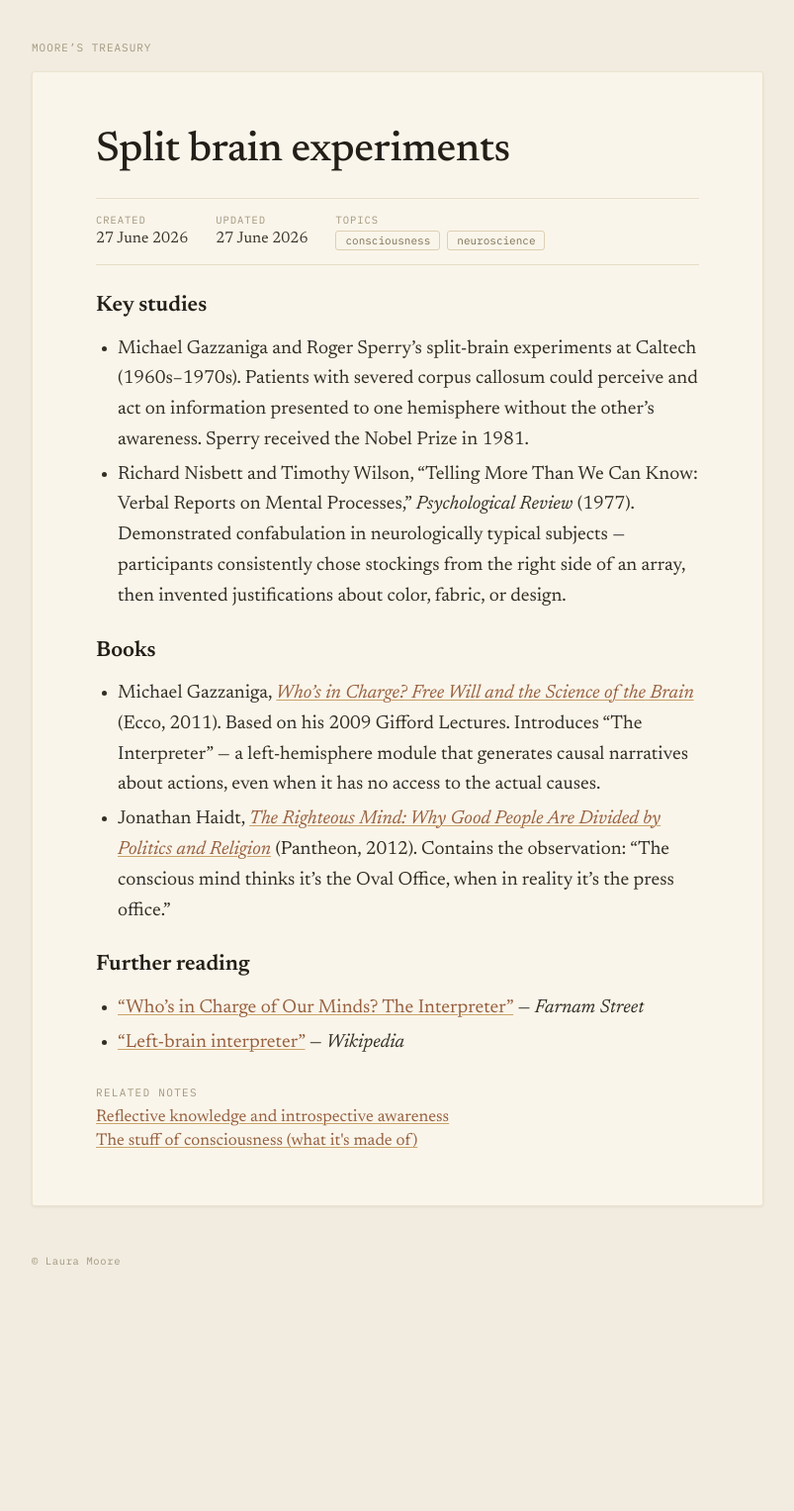
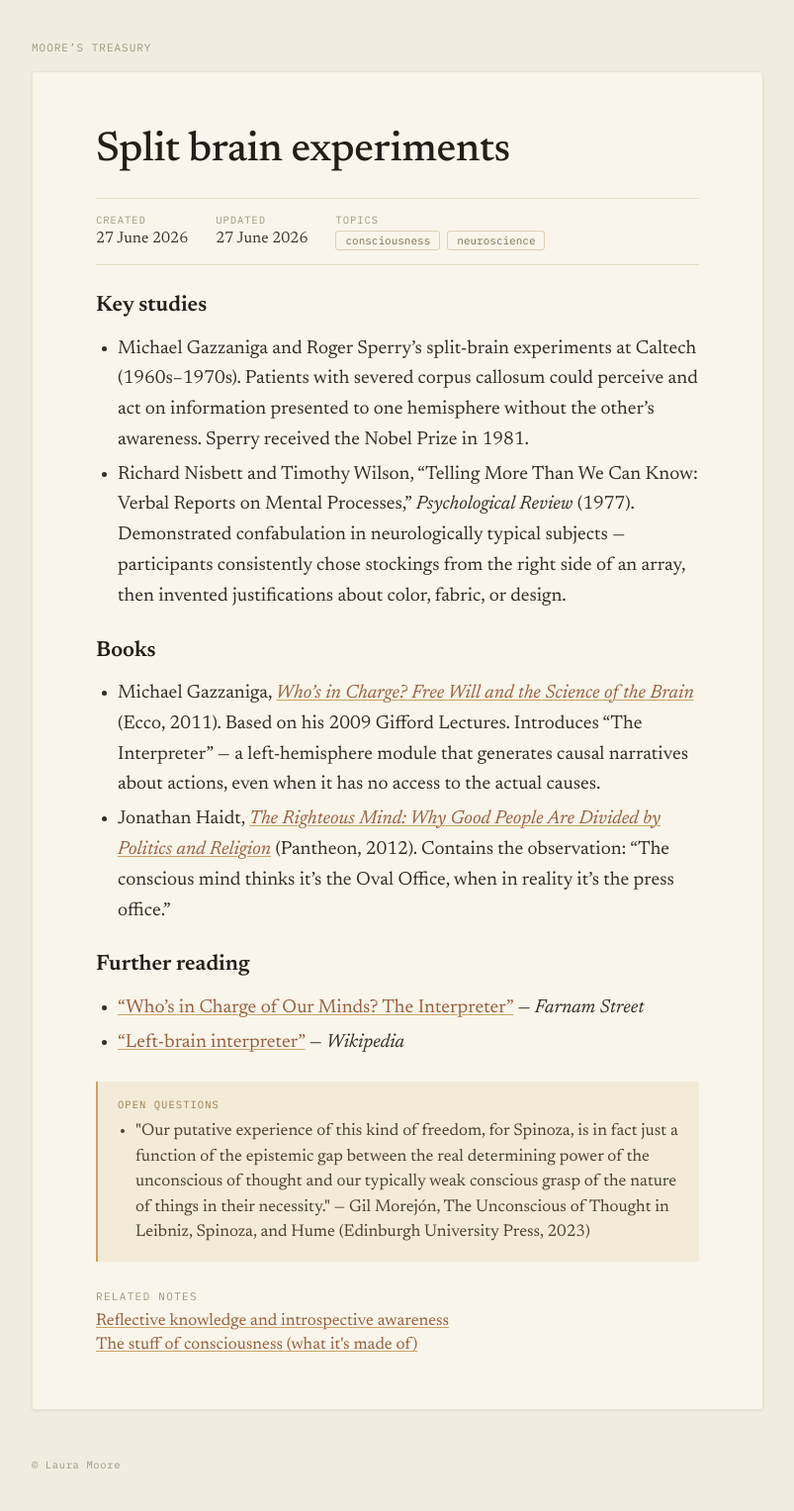
Before and after one commit to lauramoorewrites-del/treasury, a Jekyll site: the page built from _pages/split-brain-experiments.md, in a window 1280 px wide. Shown: the whole page at 99% size, without its empty margins (238-1041 px from the left). Built offline with Jekyll 4.4.1, drawn with Linux system fonts in a browser that asks for light colours; before the commit the page ends 1321 px from its top, so only the background shows below that.

Commit message:
Add Morejón/Spinoza strand to split brain experiments
Co-Authored-By: Claude Opus 4.6 (1M context) <noreply@anthropic.com>

```diff
--- a/_pages/split-brain-experiments.md
+++ b/_pages/split-brain-experiments.md
@@ -4,6 +4,8 @@ title: "Split brain experiments"
 created: "27 June 2026"
 updated: "27 June 2026"
 topics: [consciousness, neuroscience]
+figuring_out:
+  - "\"Our putative experience of this kind of freedom, for Spinoza, is in fact just a function of the epistemic gap between the real determining power of the unconscious of thought and our typically weak conscious grasp of the nature of things in their necessity.\" — Gil Morejón, The Unconscious of Thought in Leibniz, Spinoza, and Hume (Edinburgh University Press, 2023)"
 related:
   - title: "Reflective knowledge and introspective awareness"
     url: "/reflective-knowledge-and-introspective-awareness/"
```
